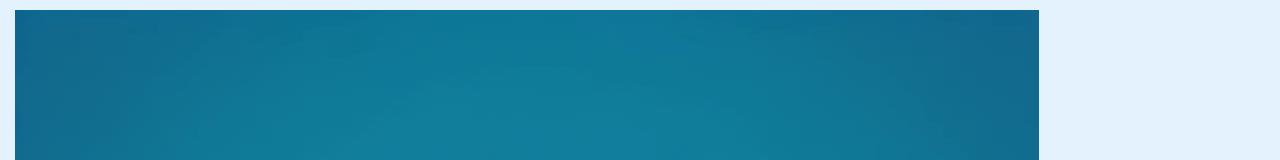
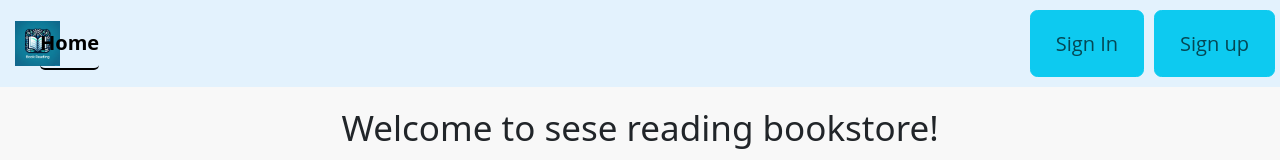
Before and after one commit to caiirene/sese-reading, a React (Create React App) app: page / in a window 1280 px wide. Shown: the top 160 px of the page. Built offline with nearby package versions, Linux system fonts and the light colour scheme; no server answers.

Commit message:
logo size

```diff
--- a/src/Components/NavBar/NavBar.js
+++ b/src/Components/NavBar/NavBar.js
@@ -90,7 +90,7 @@
     <nav className="navbar navbar-expand-lg" style={{ backgroundColor: "#e3f2fd", fontFamily: "'Open Sans', sans-serif" }}>
       <div className="container-fluid">
 
-      <img src={logo} />
+      <img src={logo} width="45" height="45"/>
 
         <button className="navbar-toggler" type="button" data-bs-toggle="collapse" data-bs-target="#navbarNav" aria-controls="navbarNav" aria-expanded="false" aria-label="Toggle navigation">
           <span className="navbar-toggler-icon"></span>
```
